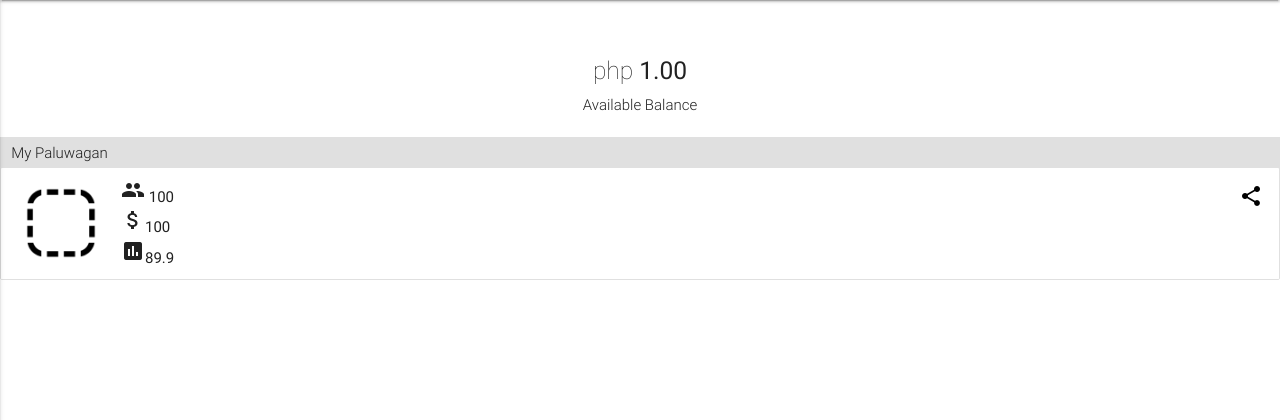
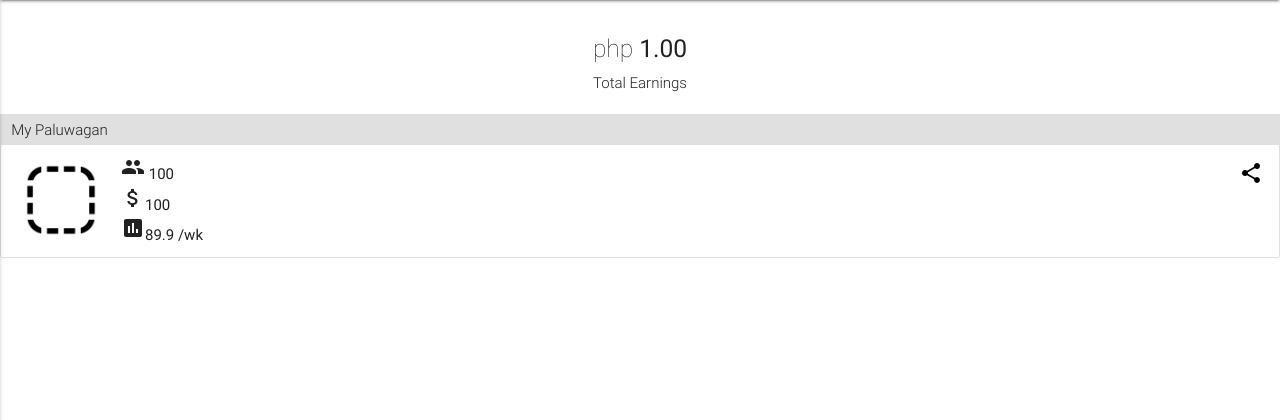
Before and after one commit to zorexsalvo/genisys, a Django app: page /myaccount/ in a window 1280 px wide. Shown: the part 64-484 px from the top of the page. Run offline with Django 3.2, Linux system fonts and the light colour scheme; the visitor is signed in with stand-in values (Sample User, id 1); some libraries are stand-ins or nearby versions.

Commit message:
Modify the mypage style

```diff
--- a/mobile/static/css/style.css
+++ b/mobile/static/css/style.css
@@ -34,6 +34,9 @@
     padding-bottom: 5px;
     margin-bottom: -10px;
 }
+.avatar {
+    padding-left: 120px !important;
+}
 .avatar-rd {
     padding-left: 20px !important;
     min-height: 0px !important;
@@ -45,6 +48,3 @@
     width: 90px !important;
     height: 90px !important;
 }
-.avatar {
-    padding-left: 120px !important;
-}
--- a/mobile/templates/mypage.html
+++ b/mobile/templates/mypage.html
@@ -5,7 +5,7 @@
 {% include 'includes/nav.html' with page_title='MyAccount' %}
 
 <div class="row center">
-  <br><br>
+  <br>
   <div class="col s12">
     <h5 class="grey-text text-darken-4"> <span class="thin">
         php
@@ -15,7 +15,7 @@
   </div>
   <div class="col s12">
     <span class="light">
-      Available Balance
+      Total Earnings
     </span>
   </div>
 </div>
@@ -33,7 +33,7 @@
     <img src="{% static 'img/placeholder.png' %}" alt="" class="circle">
     <p><i class="material-icons">people</i> 100
     <p><i class="material-icons">attach_money</i>100
-    <p><i class="material-icons">insert_chart</i>89.9
+    <p><i class="material-icons">insert_chart</i>89.9 /wk
     <a href="#!" class="secondary-content"><i class="material-icons">share</i></a>
   </li>
 </ul>
```
